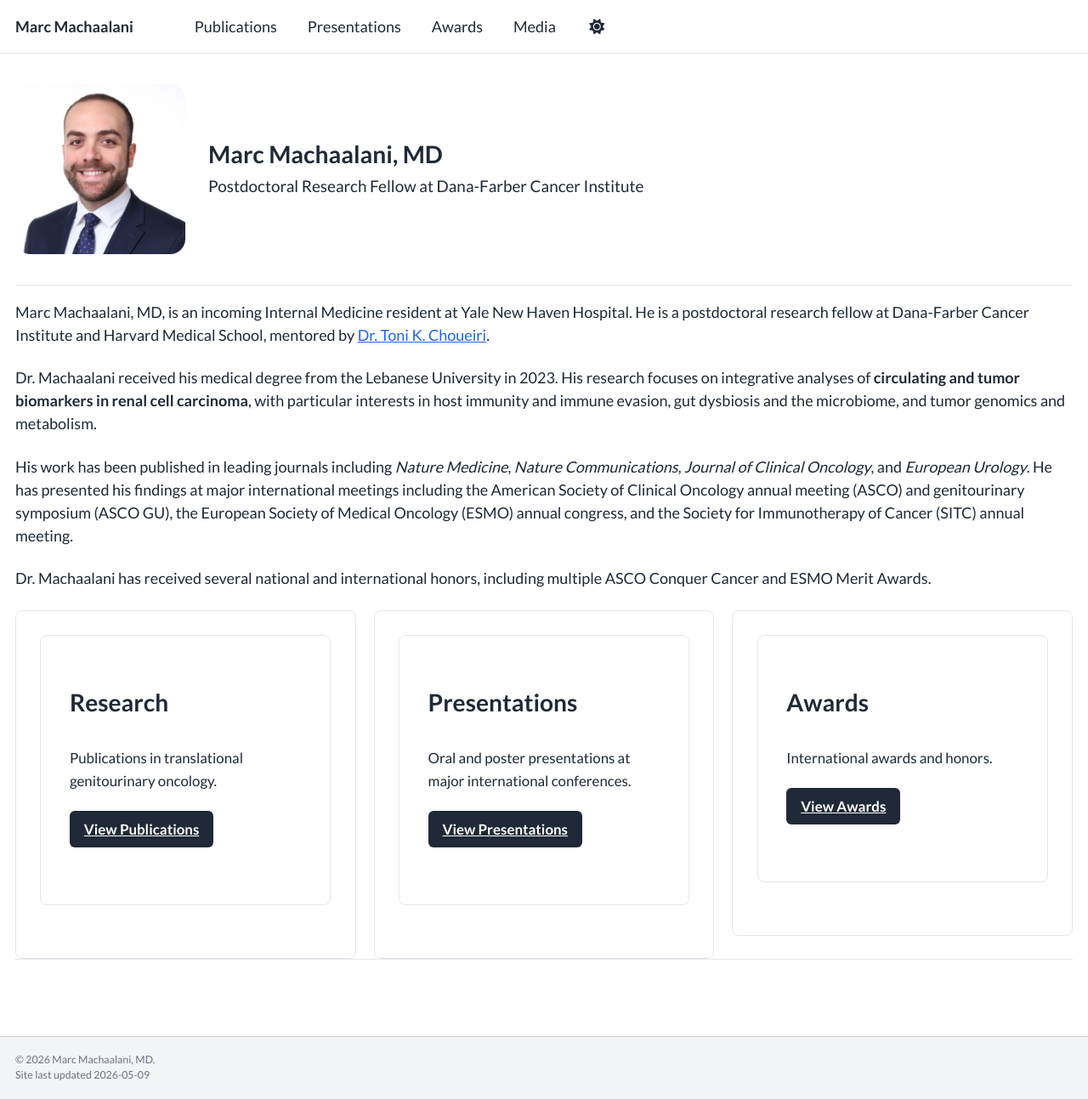
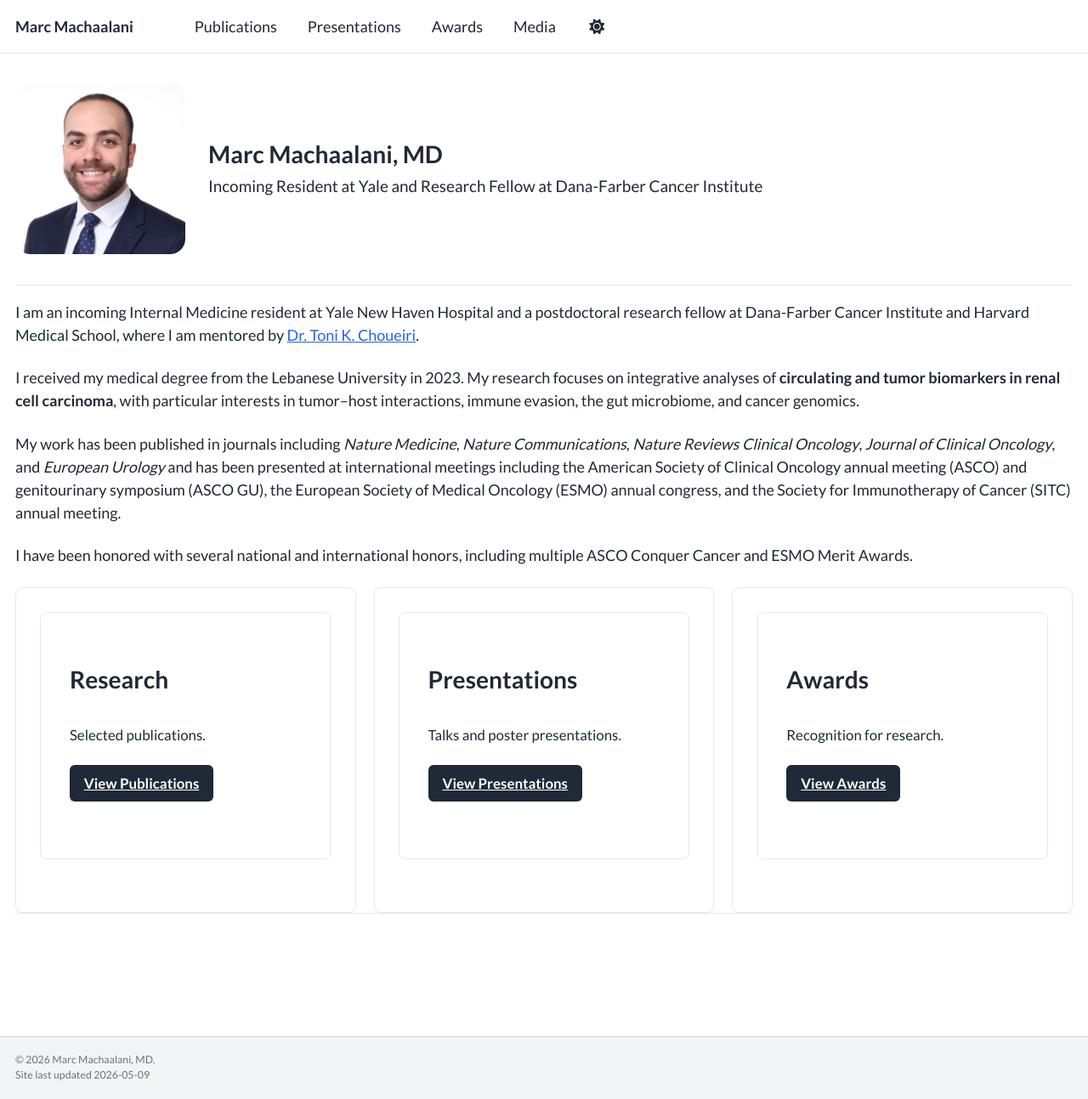
Before and after one commit to MarcMachaalani/marcmachaalani.github.io, a Jekyll site: the page built from _pages/about.md, in a window 1280 px wide and 1293 px high. Shown: the whole window at 85% size. Built offline with Jekyll 4.4.1, drawn with Linux system fonts in a browser that asks for light colours; a script bundle is joined from its source files by our own code; library files that are not in the unit come from our copies.

```diff
--- a/_pages/about.md
+++ b/_pages/about.md
@@ -6,21 +6,21 @@ author_profile: false
 feature_row:
   - image_path: #/assets/images/pub-icon.png
     title: "Research"
-    excerpt: "Publications in translational genitourinary oncology."
+    excerpt: "Selected publications."
     url: "/publications/"
     btn_label: "View Publications"
     btn_class: "btn--primary"
 
   - image_path: #/assets/images/research-icon.png
     title: "Presentations"
-    excerpt: "Oral and poster presentations at major international conferences."
+    excerpt: "Talks and poster presentations."
     url: "/talks/"
     btn_label: "View Presentations"
     btn_class: "btn--primary"
 
   - image_path: #/assets/images/research-icon.png
     title: "Awards"
-    excerpt: "International awards and honors."
+    excerpt: "Recognition for research."
     url: "/awards/"
     btn_label: "View Awards"
     btn_class: "btn--primary"
@@ -33,7 +33,7 @@ feature_row:
   <div>
     <h1 style="margin:0;">Marc Machaalani, MD</h1>
     <p style="margin:0.35rem 0 0 0; font-size:1.05rem;">
-      Postdoctoral Research Fellow at Dana-Farber Cancer Institute
+      Incoming Resident at Yale and Research Fellow at Dana-Farber Cancer Institute
     </p>
   </div>
 </div>
@@ -41,12 +41,12 @@ feature_row:
 
 
 
-Marc Machaalani, MD, is an incoming Internal Medicine resident at Yale New Haven Hospital. He is a postdoctoral research fellow at Dana-Farber Cancer Institute and Harvard Medical School, mentored by [Dr. Toni K. Choueiri](https://labs.dana-farber.org/choueirilab/).
+I am an incoming Internal Medicine resident at Yale New Haven Hospital and a postdoctoral research fellow at Dana-Farber Cancer Institute and Harvard Medical School, where I am mentored by [Dr. Toni K. Choueiri](https://labs.dana-farber.org/choueirilab/).
 
-Dr. Machaalani received his medical degree from the Lebanese University in 2023. His research focuses on integrative analyses of **circulating and tumor biomarkers in renal cell carcinoma**, with particular interests in host immunity and immune evasion, gut dysbiosis and the microbiome, and tumor genomics and metabolism.
+I received my medical degree from the Lebanese University in 2023. My research focuses on integrative analyses of **circulating and tumor biomarkers in renal cell carcinoma**, with particular interests in tumor–host interactions, immune evasion, the gut microbiome, and cancer genomics.
 
-His work has been published in leading journals including *Nature Medicine*, *Nature Communications*, *Journal of Clinical Oncology*, and *European Urology*. He has presented his findings at major international meetings including the American Society of Clinical Oncology annual meeting (ASCO) and genitourinary symposium (ASCO GU), the European Society of Medical Oncology (ESMO) annual congress, and the Society for Immunotherapy of Cancer (SITC) annual meeting.
+My work has been published in journals including *Nature Medicine*, *Nature Communications*, *Nature Reviews Clinical Oncology*, *Journal of Clinical Oncology*, and *European Urology* and has been presented at international meetings including the American Society of Clinical Oncology annual meeting (ASCO) and genitourinary symposium (ASCO GU), the European Society of Medical Oncology (ESMO) annual congress, and the Society for Immunotherapy of Cancer (SITC) annual meeting.
 
-Dr. Machaalani has received several national and international honors, including multiple ASCO Conquer Cancer and ESMO Merit Awards.
+I have been honored with several national and international honors, including multiple ASCO Conquer Cancer and ESMO Merit Awards.
 
 {% include feature_row %}
```
Also changed, not shown: _publications/2026-04-28-nrco-hif2.md (added, +12 -0 lines).
